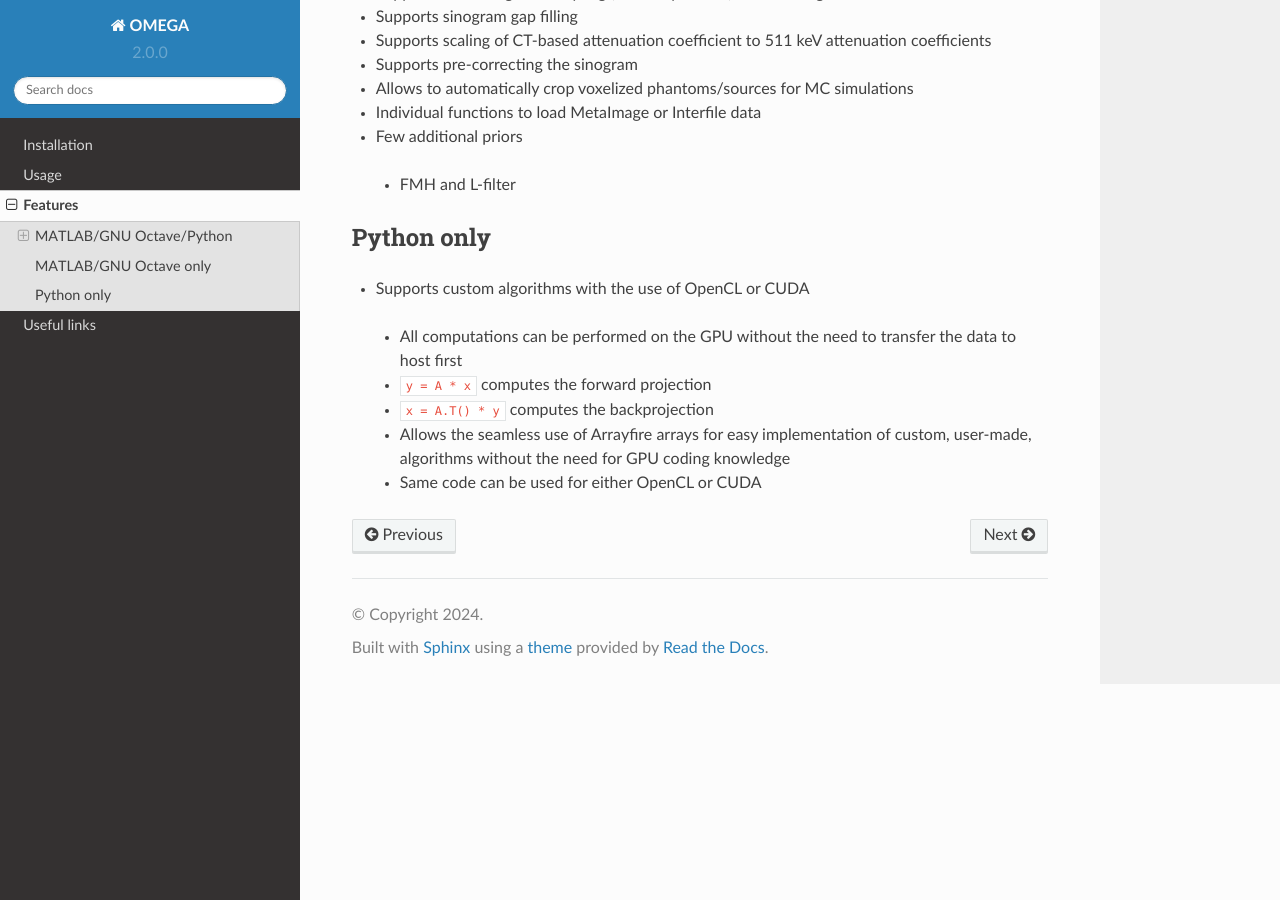
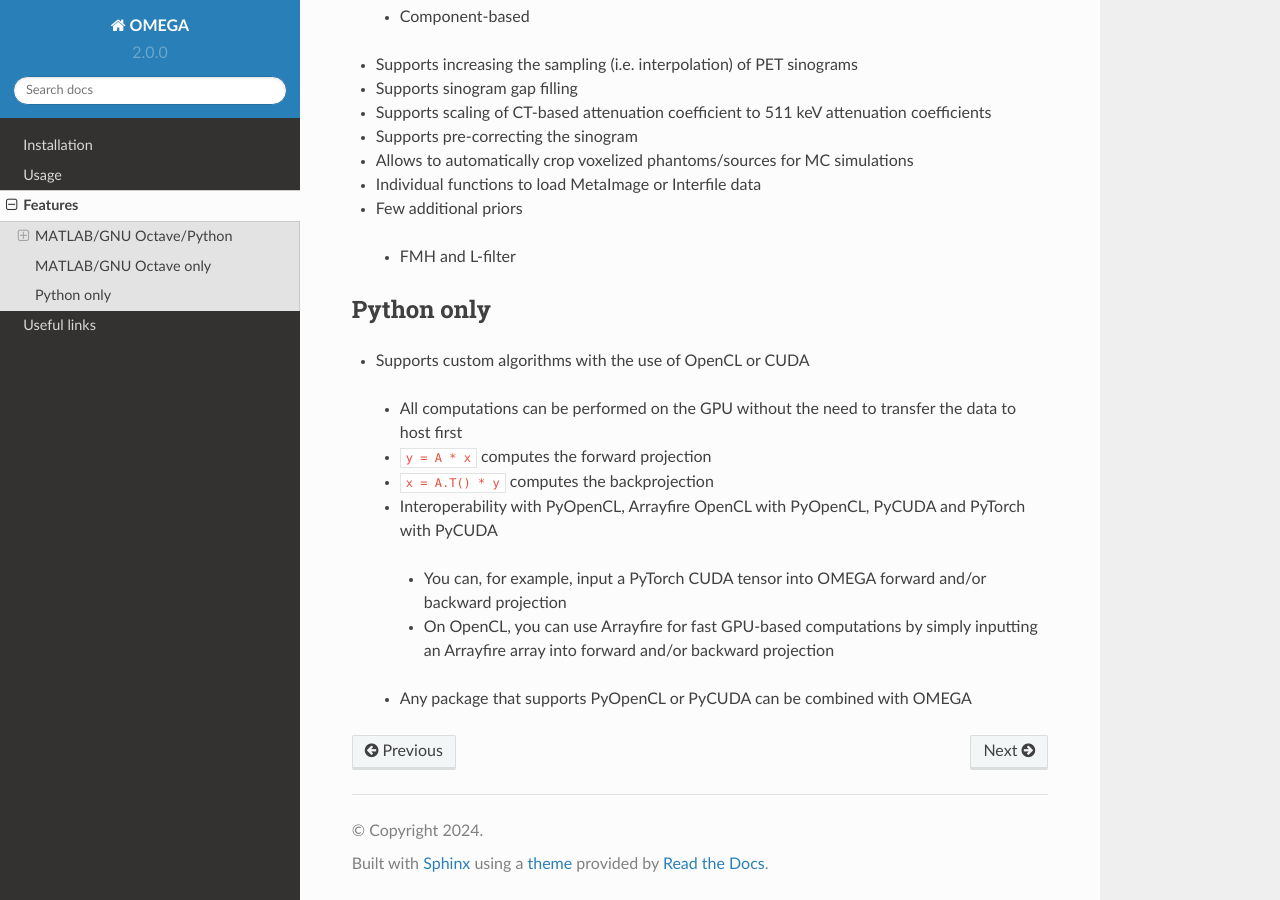
Before and after one commit to villekf/OMEGA-doc, a Sphinx documentation site: the page built from docs/source/features.rst, in a window 1280 px wide and 900 px high, scrolled down 6397 px. Built offline with Sphinx 7.4.7 and the Read the Docs theme 2.0.0, drawn with Linux system fonts in a browser that asks for light colours; some of the changed text lies outside the part shown.

Commit message:
Update features.rst

```diff
--- a/docs/source/features.rst
+++ b/docs/source/features.rst
@@ -110,6 +110,8 @@
 * Automatically compute source/detector coordinates for CBCT systems
  * Allows input of source and/or detector offsets
  * Supports multi-bed (step-and-shoot) data
+* Supports detector panel rotation in all three dimensions
+* Allows easy offset values for the source and/or detector location
 * Supports GPU-optimized projectors
  * Voxel-based backprojector as well as the previously mentioned forward projectors
  * Branchless distance-driven projector, both for forward and backward projections
@@ -134,6 +136,7 @@
 ^^^^^^^^^^
 * Optimized for parallel hole SPECT data
 * Load GATE SPECT projections images
+* Load Interfile SPECT projection images
 * Automatically compute detector response function for hexagonal or round holes
 * Supports rotation-based projector
 * Supports same subset selection methods as CT
@@ -197,5 +200,7 @@
  * All computations can be performed on the GPU without the need to transfer the data to host first
  * ``y = A * x`` computes the forward projection
  * ``x = A.T() * y`` computes the backprojection
- * Allows the seamless use of Arrayfire arrays for easy implementation of custom, user-made, algorithms without the need for GPU coding knowledge
- * Same code can be used for either OpenCL or CUDA
+ * Interoperability with PyOpenCL, Arrayfire OpenCL with PyOpenCL, PyCUDA and PyTorch with PyCUDA
+  * You can, for example, input a PyTorch CUDA tensor into OMEGA forward and/or backward projection
+  * On OpenCL, you can use Arrayfire for fast GPU-based computations by simply inputting an Arrayfire array into forward and/or backward projection
+ * Any package that supports PyOpenCL or PyCUDA can be combined with OMEGA
```
